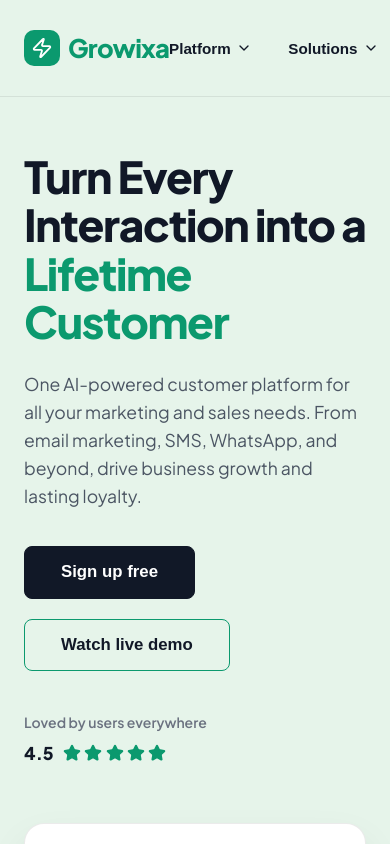
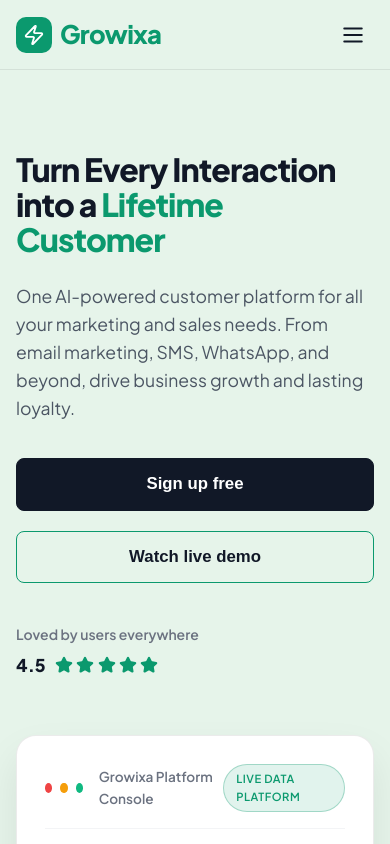
Before and after one commit to Itssushmasharma/demo_growixa, a React (Vite) app: page / in a window 390 px wide. Shown: the top 844 px of the page. Built offline with nearby package versions, Linux system fonts and the light colour scheme.

Commit message:
feat: Add full Laptop and Mobile dual mode responsive navigation and layout support

```diff
--- a/src/components/GrowixaHeader.jsx
+++ b/src/components/GrowixaHeader.jsx
@@ -15,16 +15,14 @@ import {
   HelpCircle,
   Phone,
   Bot,
-  Sun,
-  Moon,
   Menu,
-  X,
-  Sparkles
+  X
 } from 'lucide-react';
 
 export default function GrowixaHeader({ theme, toggleTheme, openBookingModal }) {
   const [activeDropdown, setActiveDropdown] = useState(null);
   const [scrolled, setScrolled] = useState(false);
+  const [mobileMenuOpen, setMobileMenuOpen] = useState(false);
 
   useEffect(() => {
     const handleScroll = () => {
@@ -54,7 +52,8 @@ export default function GrowixaHeader({ theme, toggleTheme, openBookingModal })
       onMouseLeave={() => setActiveDropdown(null)}
     >
       <div className="container" style={{ display: 'flex', alignItems: 'center', justifyContent: 'space-between' }}>
-        {/* Brand Logo - Growixa Format */}
+
+        {/* Brand Logo */}
         <a href="#" style={{ display: 'flex', alignItems: 'center', gap: '0.5rem', textDecoration: 'none' }}>
           <div style={{
             width: '36px',
@@ -74,7 +73,7 @@ export default function GrowixaHeader({ theme, toggleTheme, openBookingModal })
         </a>
 
         {/* Desktop Navigation Items */}
-        <div style={{ display: 'flex', alignItems: 'center', gap: '2.25rem', position: 'relative' }}>
+        <div className="desktop-only" style={{ display: 'flex', alignItems: 'center', gap: '2rem', position: 'relative' }}>
 
           {/* Menu Item 1: Platform Dropdown */}
           <div
@@ -275,8 +274,8 @@ export default function GrowixaHeader({ theme, toggleTheme, openBookingModal })
 
         </div>
 
-        {/* Right Header CTAs */}
-        <div style={{ display: 'flex', alignItems: 'center', gap: '1rem' }}>
+        {/* Right Desktop Actions */}
+        <div className="desktop-only" style={{ display: 'flex', alignItems: 'center', gap: '1rem' }}>
           <a href="#" style={{ color: 'var(--text-primary)', textDecoration: 'none', fontWeight: 600, fontSize: '0.9rem' }}>
             Log in
           </a>
@@ -297,7 +296,106 @@ export default function GrowixaHeader({ theme, toggleTheme, openBookingModal })
             <span>Get a demo</span>
           </button>
         </div>
+
+        {/* Mobile Hamburger Toggle Button */}
+        <div className="mobile-only">
+          <button
+            onClick={() => setMobileMenuOpen(!mobileMenuOpen)}
+            style={{
+              background: 'transparent',
+              border: 'none',
+              color: 'var(--text-primary)',
+              cursor: 'pointer',
+              padding: '0.5rem',
+              display: 'flex',
+              alignItems: 'center',
+              justifyContent: 'center'
+            }}
+            aria-label="Toggle Navigation Menu"
+          >
+            {mobileMenuOpen ? <X size={26} color="#0B996E" /> : <Menu size={26} />}
+          </button>
+        </div>
+
       </div>
+
+      {/* Mobile Overlay Menu Drawer */}
+      {mobileMenuOpen && (
+        <div
+          className="animate-fade-in"
+          style={{
+            position: 'fixed',
+            top: '64px',
+            left: 0,
+            right: 0,
+            bottom: 0,
+            background: 'var(--bg-primary)',
+            zIndex: 999,
+            padding: '2rem 1.5rem',
+            overflowY: 'auto',
+            display: 'flex',
+            flexDirection: 'column',
+            gap: '1.5rem'
+          }}
+        >
+          <div style={{ display: 'flex', flexDirection: 'column', gap: '1rem', borderBottom: '1px solid var(--border-color)', paddingBottom: '1.5rem' }}>
+            <a
+              href="#capabilities"
+              onClick={() => setMobileMenuOpen(false)}
+              style={{ fontSize: '1.1rem', fontWeight: 700, color: 'var(--text-primary)', textDecoration: 'none' }}
+            >
+              Platform Capabilities
+            </a>
+            <a
+              href="#prospecting"
+              onClick={() => setMobileMenuOpen(false)}
+              style={{ fontSize: '1.1rem', fontWeight: 700, color: 'var(--text-primary)', textDecoration: 'none' }}
+            >
+              B2B Lead Finder
+            </a>
+            <a
+              href="#pricing"
+              onClick={() => setMobileMenuOpen(false)}
+              style={{ fontSize: '1.1rem', fontWeight: 700, color: 'var(--text-primary)', textDecoration: 'none' }}
+            >
+              Pricing Plans
+            </a>
+            <a
+              href="#ai-composer"
+              onClick={() => setMobileMenuOpen(false)}
+              style={{ fontSize: '1.1rem', fontWeight: 700, color: 'var(--text-primary)', textDecoration: 'none' }}
+            >
+              AI Content Assistant
+            </a>
+            <a
+              href="#calculator"
+              onClick={() => setMobileMenuOpen(false)}
+              style={{ fontSize: '1.1rem', fontWeight: 700, color: 'var(--text-primary)', textDecoration: 'none' }}
+            >
+              ROI Calculator
+            </a>
+          </div>
+
+          <div style={{ display: 'flex', flexDirection: 'column', gap: '1rem', marginTop: '1rem' }}>
+            <button
+              onClick={() => { setMobileMenuOpen(false); openBookingModal(); }}
+              className="btn-primary"
+              style={{ width: '100%', justifyContent: 'center', padding: '0.85rem' }}
+            >
+              <span>Sign Up Free</span>
+            </button>
+
+            <button
+              onClick={() => { setMobileMenuOpen(false); openBookingModal(); }}
+              className="btn-secondary"
+              style={{ width: '100%', justifyContent: 'center', padding: '0.85rem' }}
+            >
+              <span>Get a demo</span>
+            </button>
+          </div>
+        </div>
+      )}
+
     </header>
   );
 }
--- a/src/index.css
+++ b/src/index.css
@@ -264,3 +264,54 @@ h1, h2, h3, h4, h5, h6 {
 .animate-spin {
   animation: spin 1s linear infinite;
 }
+
+/* ==========================================================================
+   Responsive Utilities (Mobile & Laptop Dual Support)
+   ========================================================================== */
+
+/* Mobile / Desktop Display Classes */
+.mobile-only {
+  display: none !important;
+}
+
+.desktop-only {
+  display: flex !important;
+}
+
+@media (max-width: 991px) {
+  .mobile-only {
+    display: flex !important;
+  }
+
+  .desktop-only {
+    display: none !important;
+  }
+
+  .container {
+    padding: 0 1rem;
+  }
+
+  h1 {
+    font-size: clamp(2rem, 8vw, 3rem) !important;
+  }
+
+  h2 {
+    font-size: clamp(1.75rem, 6vw, 2.5rem) !important;
+  }
+
+  /* Grid adjustments for mobile */
+  .grid-2, .grid-3, .grid-4 {
+    grid-template-columns: 1fr !important;
+  }
+}
+
+@media (max-width: 640px) {
+  .glass-card {
+    padding: 1.25rem !important;
+  }
+
+  .btn-primary, .btn-secondary {
+    width: 100%;
+    justify-content: center;
+  }
+}
```
